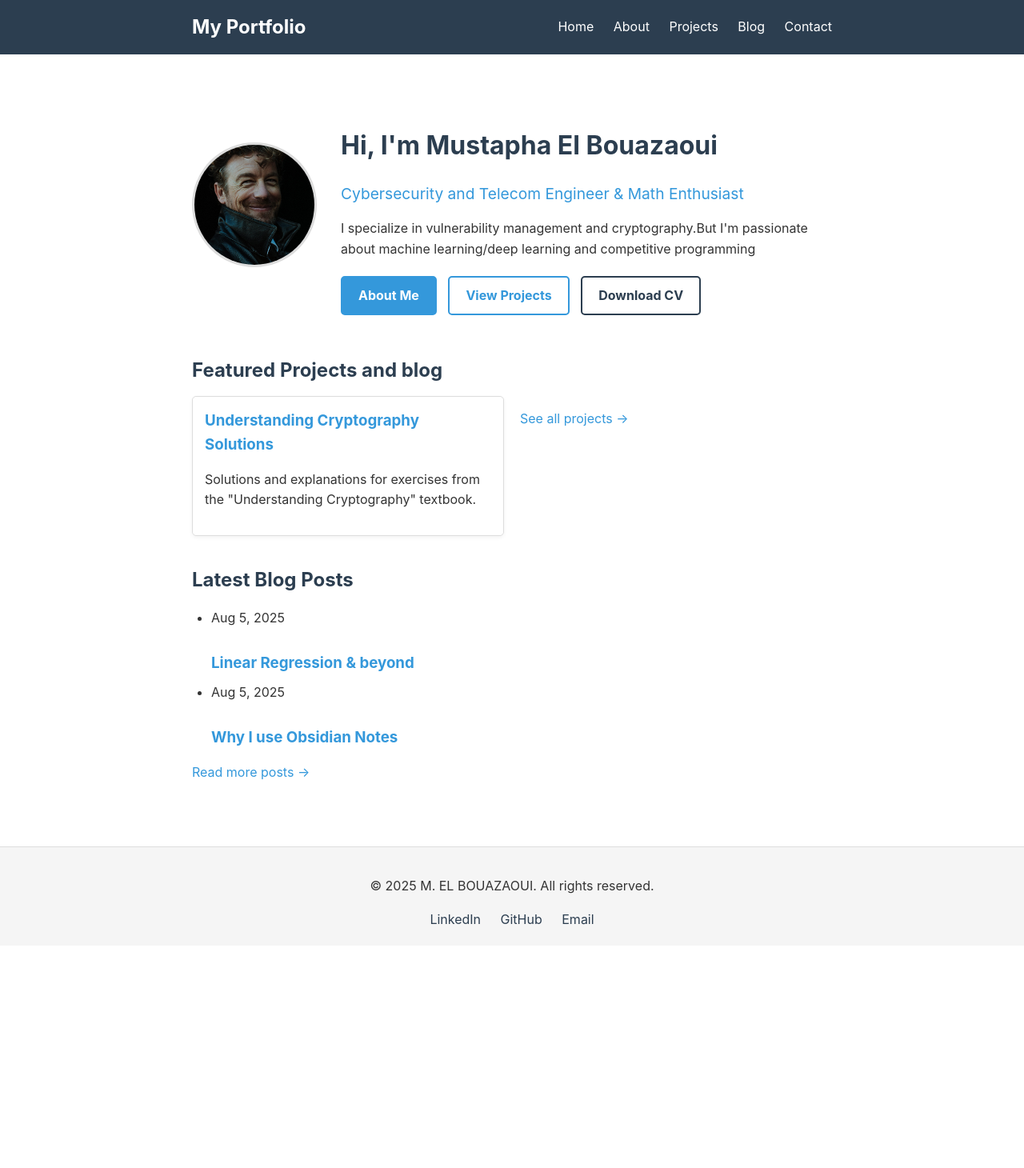
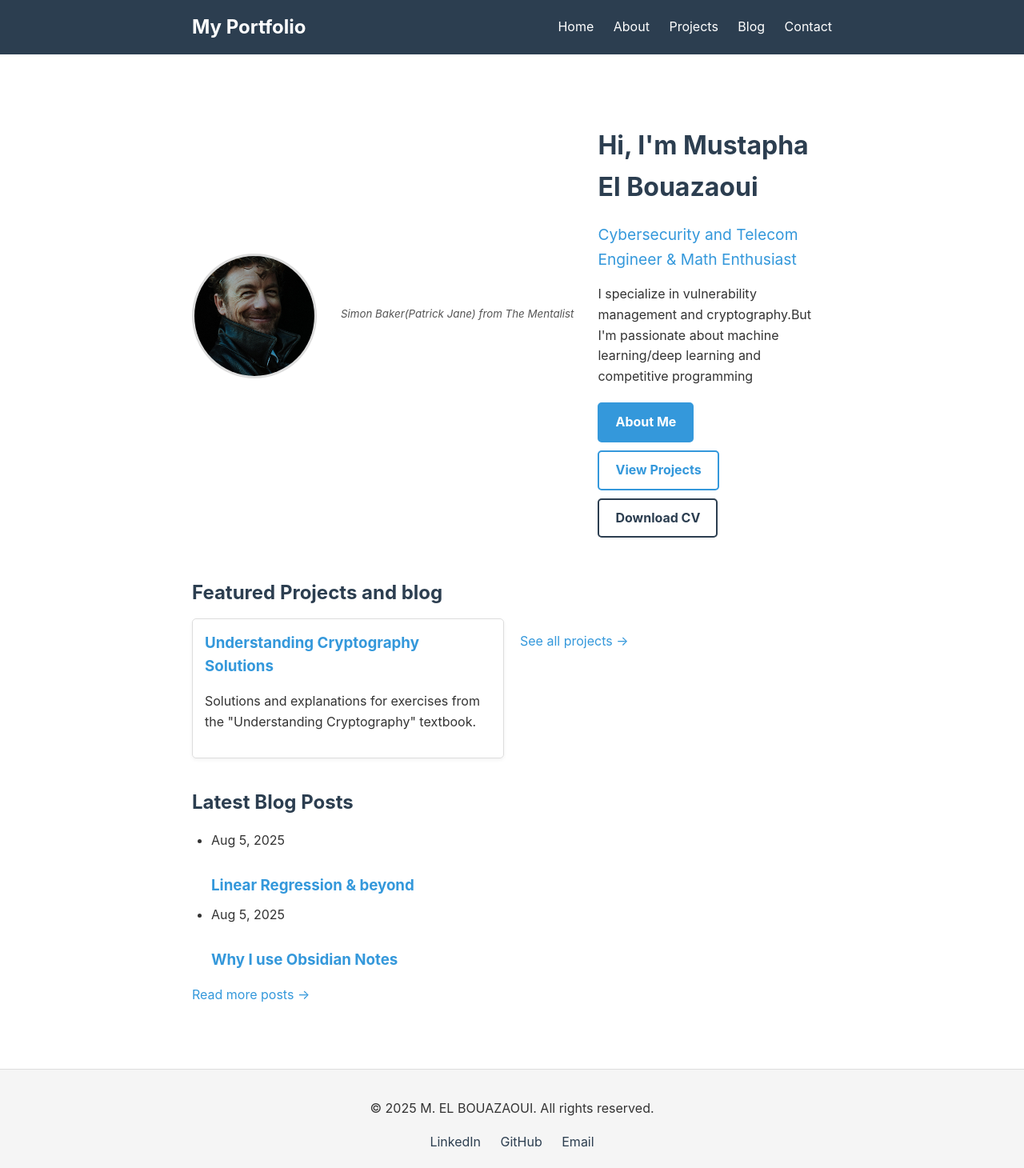
Before and after one commit to Ahpatsum15/Ahpatsum15.github.io, a Jekyll site: the page built from index.md, in a window 1280 px wide. Shown: the whole page at 80% size. Built offline with Jekyll 4.4.1, drawn with Linux system fonts in a browser that asks for light colours; a script that is not in the unit is left out; before the commit the page ends 1182 px from its top, so only the background shows below that.

Commit message:
Update index.md

```diff
--- a/index.md
+++ b/index.md
@@ -6,6 +6,7 @@ title: Home
 
 <div class="hero">
   <img src="{{ '/assets/images/profile.jpg' | relative_url }}" alt="Mustapha El Bouazaoui" class="profile-image">
+  <p style="text-align: center; font-style: italic; margin-top: 10px; color: #555;"><small>Simon Baker(Patrick Jane) from The Mentalist</small></p>
   <div class="hero-content">
     <h1>Hi, I'm Mustapha El Bouazaoui</h1>
     <p class="subtitle">Cybersecurity and Telecom Engineer & Math Enthusiast</p>
```
